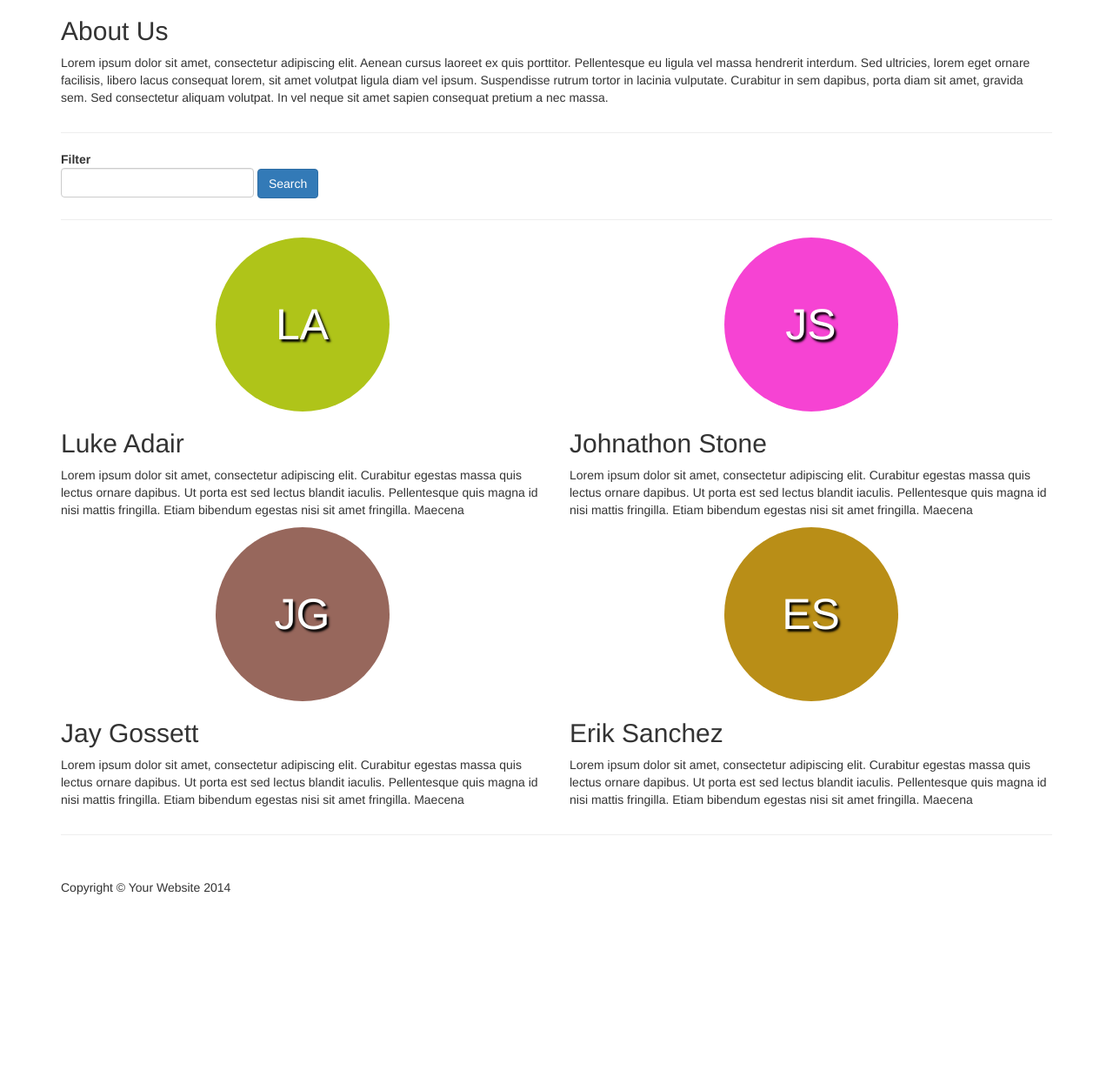
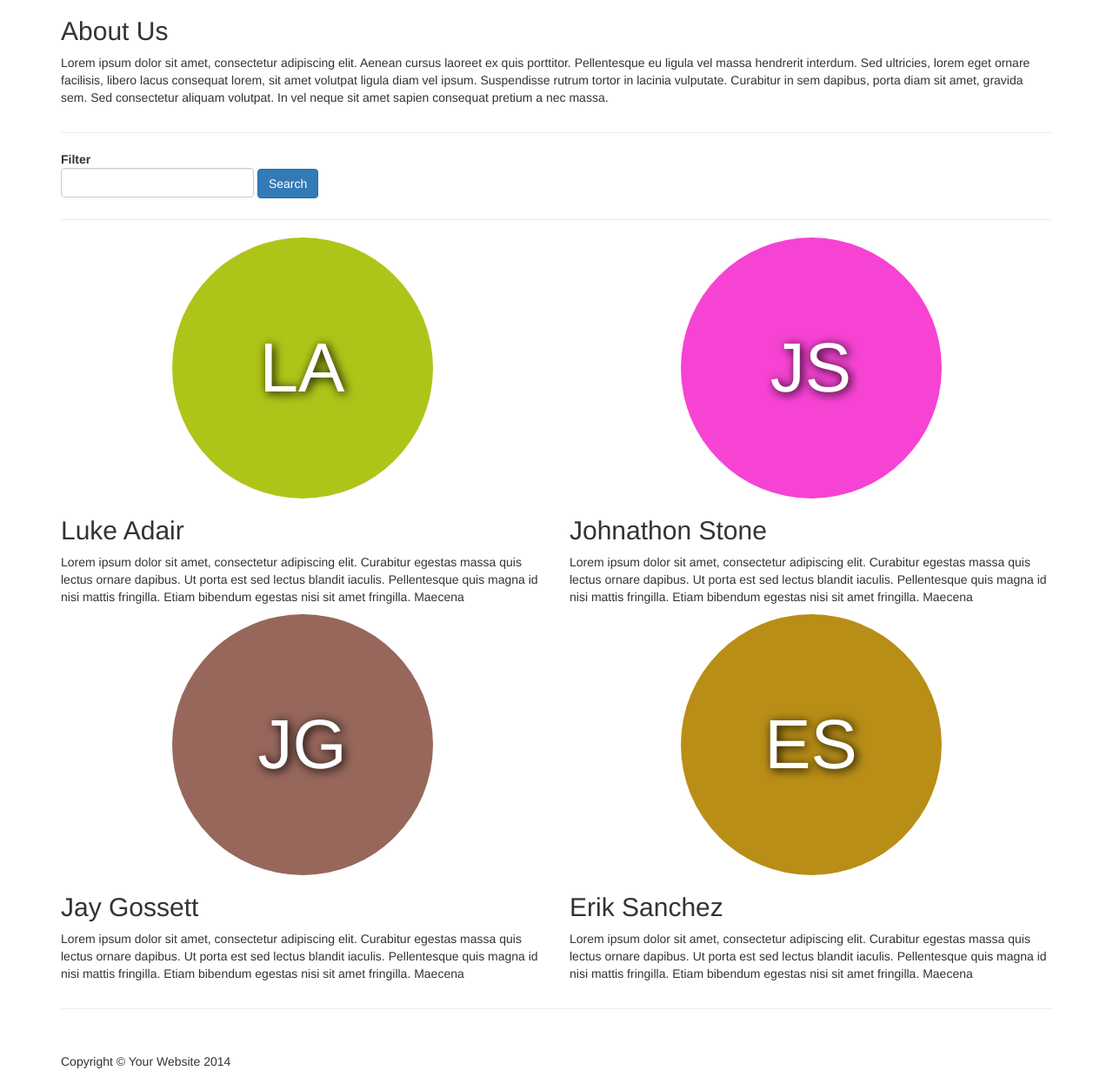
Before and after one commit to viperior/warsloth, a PHP site: page /about.php in a window 1280 px wide. Shown: the part 51-1297 px from the top of the page at 87% size. Before the commit the page ends 1079 px from the top, so only its background shows below. Run offline with PHP 8.4, Linux system fonts and the light colour scheme; data comes from the database, SQL or seed files in the repository.

Commit message:
Streamlined random color generation
about.php: Replaced the individual red, green, and blue functions with a
single function that takes min and max value arguments.

business-frontpage.css: Made circles on the about page bigger.

```diff
--- a/public/about.php
+++ b/public/about.php
@@ -12,20 +12,17 @@
 	// get staff
 	$staff = $staffManager->getStaff($filter);
 
-	function rand_r() {
-		return str_pad( dechex( mt_rand( 0, 0xFF ) ), 2, '0', STR_PAD_LEFT);
+	function rand_part($min, $max) {
+		return str_pad( dechex( mt_rand( $min, $max ) ), 2, '0', STR_PAD_LEFT);
 	}
 
-	function rand_g() {
-		return str_pad( dechex( mt_rand( 0, 0xFF ) ), 2, '0', STR_PAD_LEFT);
-	}
-
-	function rand_b() {
-		return str_pad( dechex( mt_rand( 0, 0xFF ) ), 2, '0', STR_PAD_LEFT);
-	}
-
+	// Generate random 6 digit hexadecimal color
+	// To limit color palette (monochrome, only darks, only pastels, etc.),
+	// adjust each color's min and max values. Full range of color is (O, 0xFF)
 	function rand_color() {
-		return rand_r() . rand_g() . rand_b();
+		return 	rand_part(0, 0xFF) 		//red
+				. rand_part(0, 0xFF) 	//green
+				. rand_part(0, 0xFF); 	//blue
 	}
 ?>
 
--- a/public/css/business-frontpage.css
+++ b/public/css/business-frontpage.css
@@ -35,16 +35,16 @@ footer {
 }
 
 .about-circle {
-    width: 200px;
-    height: 200px;
+    width: 300px;
+    height: 300px;
     border-radius: 50%;
-    font-size: 50px;
-    line-height: 200px;
+    font-size: 80px;
+    line-height: 300px;
     text-align: center;
     background: purple;
     color: white;
 	margin: 0 auto;
-	text-shadow: 0.05em 0.05em 0.05em black;
+	text-shadow: 0.03em 0.03em 0.15em black;
 }
 
 .circle {
```
